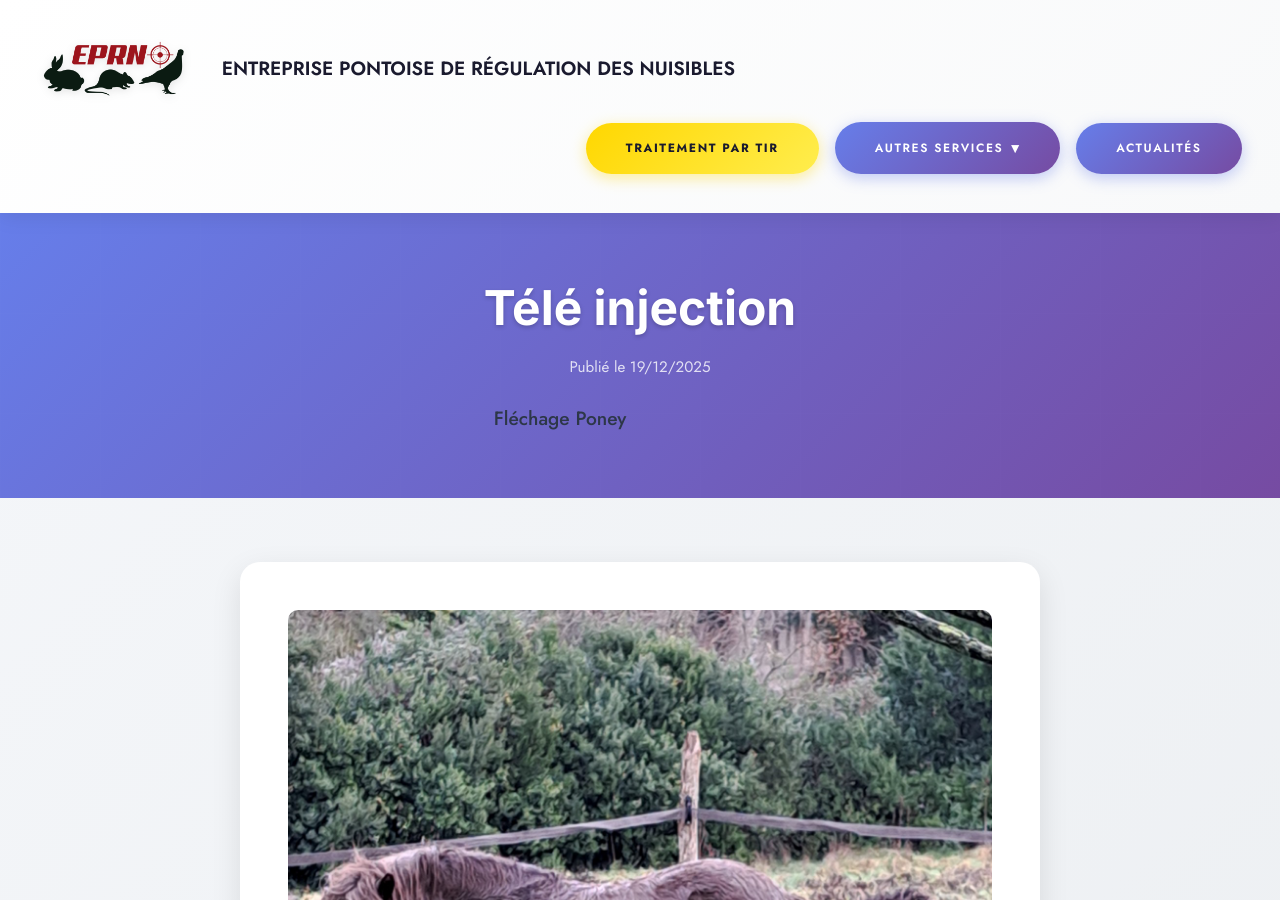
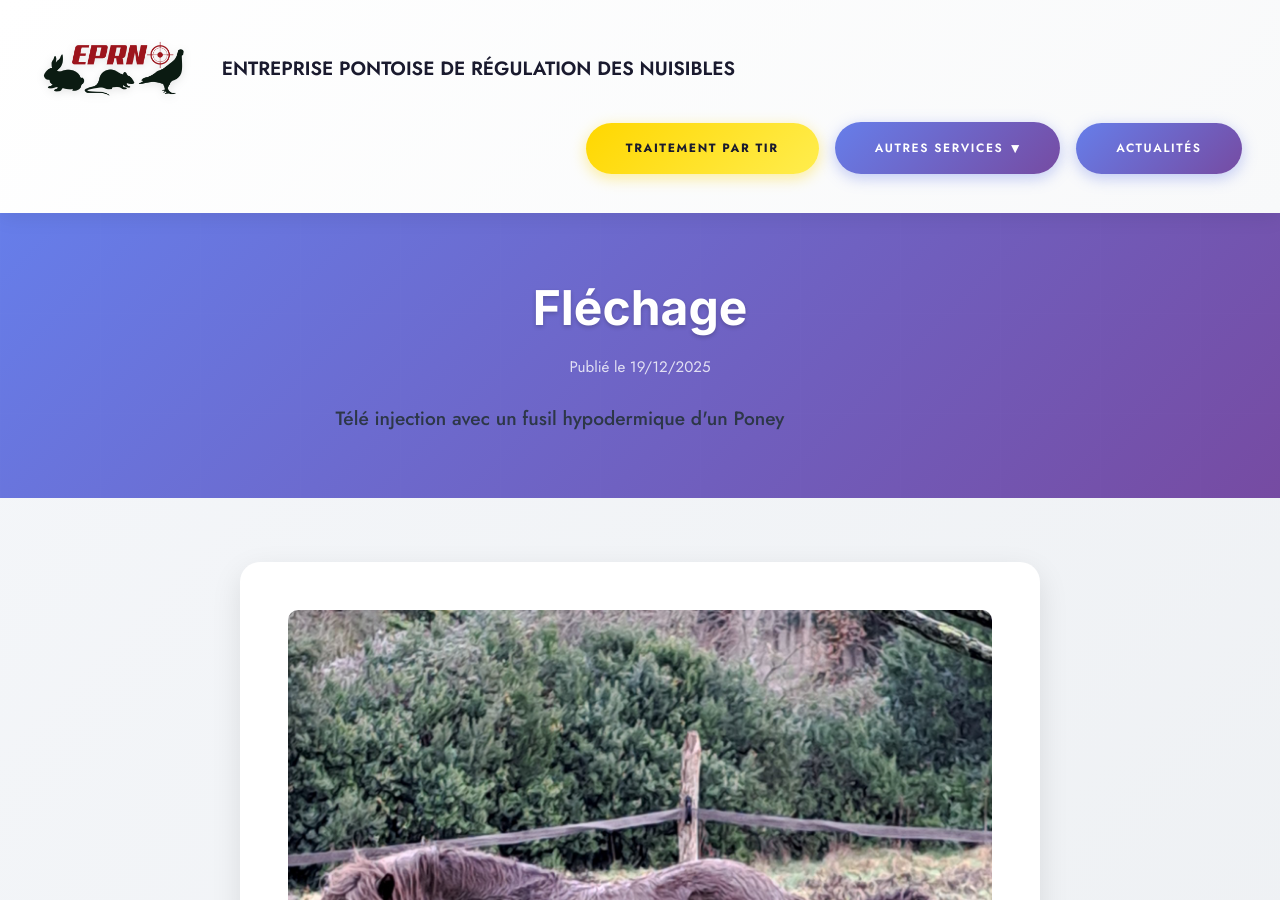
Before and after one commit to TheDoubleJo/eprn, a Jekyll site: the page built from _posts/2026-01-04-télé-injection.md, in a window 1280 px wide and 900 px high. Built offline with Jekyll 4.4.1, drawn with Linux system fonts in a browser that asks for light colours.

Commit message:
Update Actualités “2026-01-04-télé-injection”

```diff
--- a/_posts/2026-01-04-télé-injection.md
+++ b/_posts/2026-01-04-télé-injection.md
@@ -1,8 +1,10 @@
 ---
 layout: post
-title: Télé injection
-description: Fléchage Poney
+title: Fléchage
+description: Télé injection avec un fusil hypodermique d'un Poney
 image: /images/uploads/Nino.jpg
+youtube_url: ''
 date: 2025-12-19 10:47:00 +0100
 ---
+
 SARL EPRN : Nino avait besoin de soins (sabots, soins cutanés, dentition etc...) mais ne se laissait pas approcher. Le fléchage à permis de l'apaiser permettant au maréchal ferrant et à la vétérinaire d'œuvrer sereinement.
```
